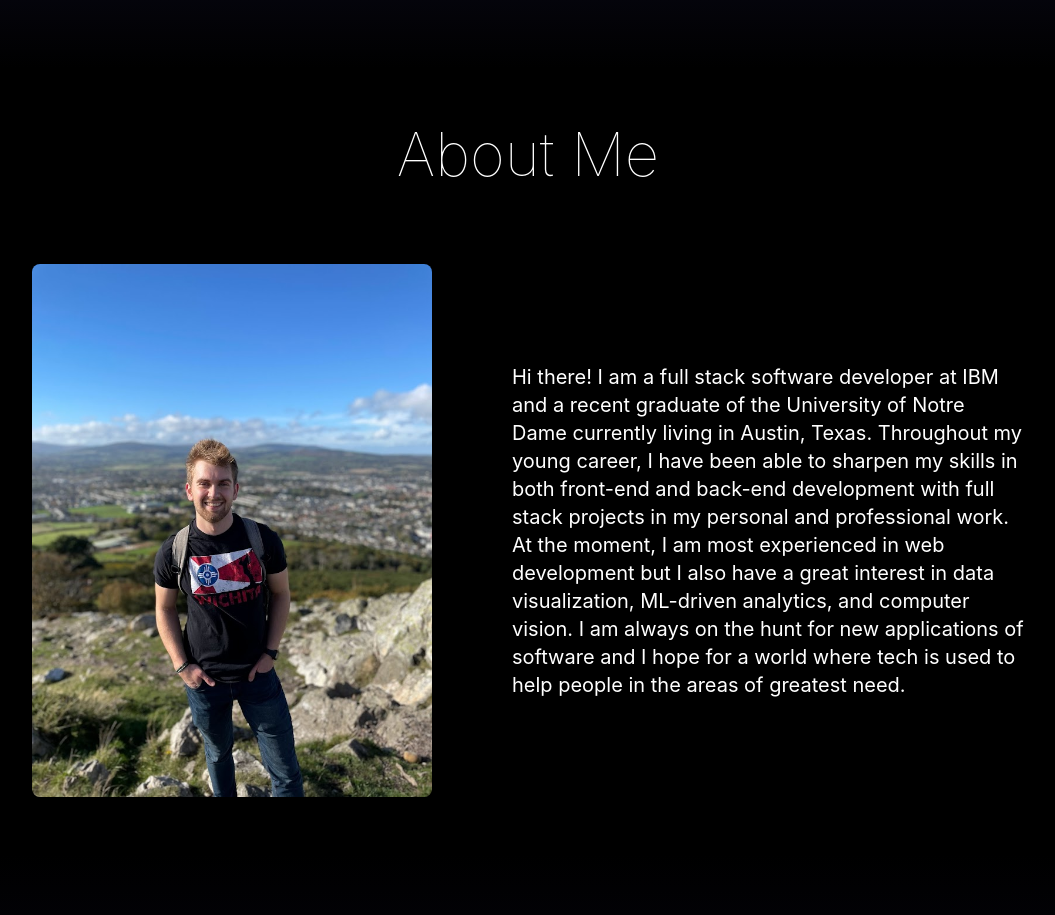
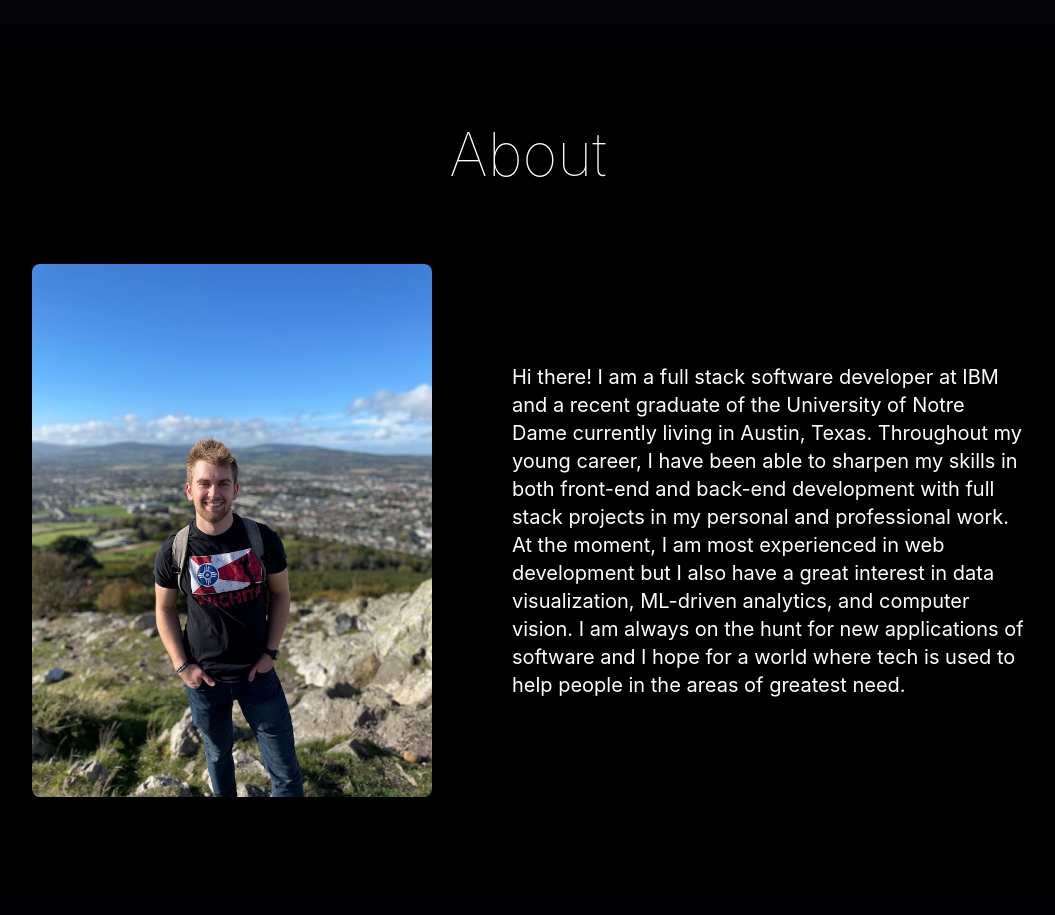
Before and after one commit to GusHauge/GusHauge.github.io, a React (Create React App) app: page / in a window 1280 px wide. Shown: the part 780-1695 px from the top of the page, without its empty margins (112-1167 px from the left). Built offline with nearby package versions, Linux system fonts and the light colour scheme.

Commit message:
Fixing header

```diff
--- a/src/components/About.js
+++ b/src/components/About.js
@@ -4,7 +4,7 @@ export const About = () => {
       id="about"
       className="flex flex-col w-full h-fit bg-black items-center space-y-14 sm:space-y-20 py-8 sm:py-14 px-10"
     >
-      <h1 className="text-5xl sm:text-6xl font-thin">About Me</h1>
+      <h1 className="text-5xl sm:text-6xl font-thin">About</h1>
       <div className="flex flex-col sm:flex-row items-center justify-center space-y-6 sm:space-x-8 sm:space-y-0 md:space-x-12 lg:space-x-16 xl:space-x-20">
         <div className="shrink-0 sm:w-1/3">
           <img
```
